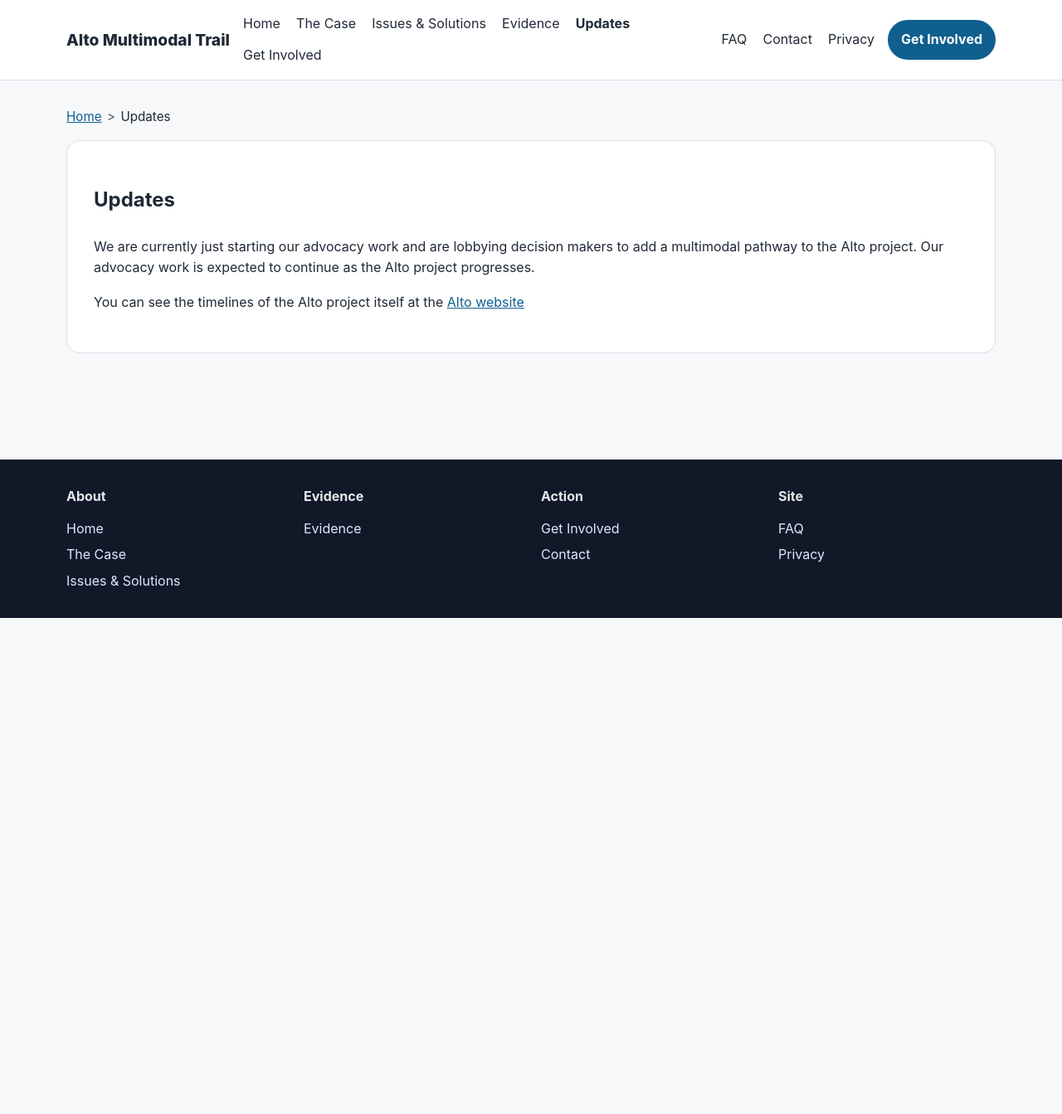
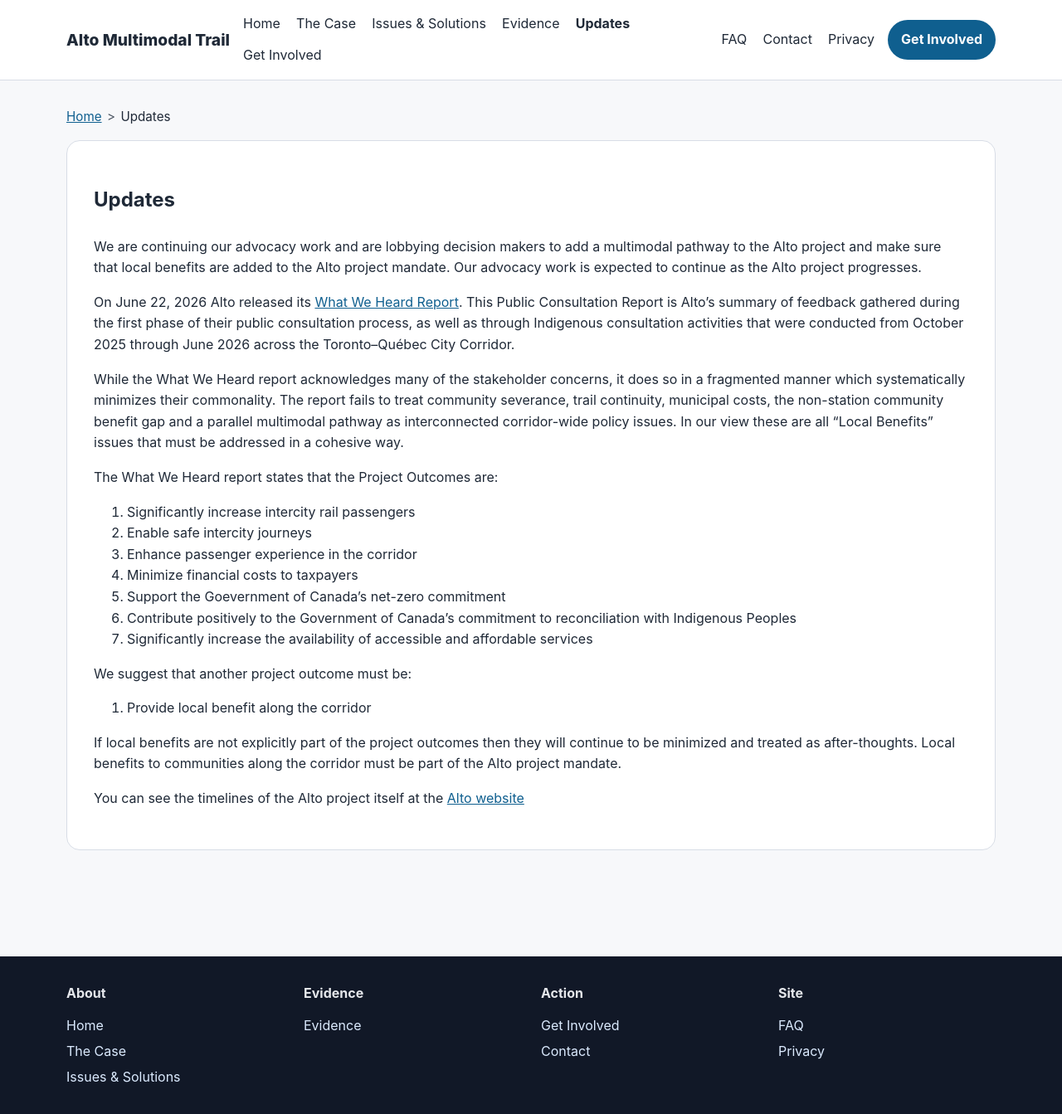
Before and after one commit to AltoMultiModalPathway/AltoMultiModalCorridor, a Jekyll site: the page built from updates/index.md, in a window 1280 px wide. Shown: the whole page at 83% size. Built offline with Jekyll 4.4.1, drawn with Linux system fonts in a browser that asks for light colours; before the commit the page ends 900 px from its top, so only the background shows below that.

Commit message:
Updated to include What We Heard Report and evidence for re-using maintenance roads as multimodal pathways from Ottawa's O-Train

```diff
--- a/updates/index.md
+++ b/updates/index.md
@@ -6,6 +6,24 @@ section_title: Updates
 section_url: /updates/
 ---
 
-<p>We are currently just starting our advocacy work and are lobbying decision makers to add a multimodal pathway to the Alto project. Our advocacy work is expected to continue as the Alto project progresses.</p>
+<p>We are continuing our advocacy work and are lobbying decision makers to add a multimodal pathway to the Alto project and make sure that local benefits are added to the Alto project mandate. Our advocacy work is expected to continue as the Alto project progresses.</p>
+
+On June 22, 2026 Alto released its [What We Heard Report](https://www.altotrain.ca/en/public-consultation). This Public Consultation Report is Alto's summary of feedback gathered during the first phase of their public consultation process, as well as through Indigenous consultation activities that were conducted from October 2025 through June 2026 across the Toronto–Québec City Corridor.
+
+While the What We Heard report acknowledges many of the stakeholder concerns, it does so in a fragmented manner which systematically minimizes their commonality. The report fails to treat community severance, trail continuity, municipal costs, the non-station community benefit gap and a parallel multimodal pathway as interconnected corridor-wide policy issues. In our view these are all "Local Benefits" issues that must be addressed in a cohesive way.
+
+The What We Heard report states that the Project Outcomes are:
+1. Significantly increase intercity rail passengers
+2. Enable safe intercity journeys
+3. Enhance passenger experience in the corridor
+4. Minimize financial costs to taxpayers
+5. Support the Goevernment of Canada's net-zero commitment
+6. Contribute positively to the Government of Canada's commitment to reconciliation with Indigenous Peoples
+7. Significantly increase the availability of accessible and affordable services
+
+We suggest that another project outcome must be:
+8. Provide local benefit along the corridor
+
+If local benefits are not explicitly part of the project outcomes then they will continue to be minimized and treated as after-thoughts. Local benefits to communities along the corridor must be part of the Alto project mandate.
 
 You can see the timelines of the Alto project itself at the [Alto website](https://www.altotrain.ca/en/about-alto/whats-happening)
```
Also changed, not shown: evidence/index.md (+13 -0 lines), assets/images/batch_Ottawa_O_Train_Bridge_Over_Hunt_Club.jpg (added), assets/images/batch_Ottawa_O_Train_Maintenance_Road.jpg (added), assets/images/batch_Ottawa_O_Train_Maintenance_Road_2.jpg (added).
